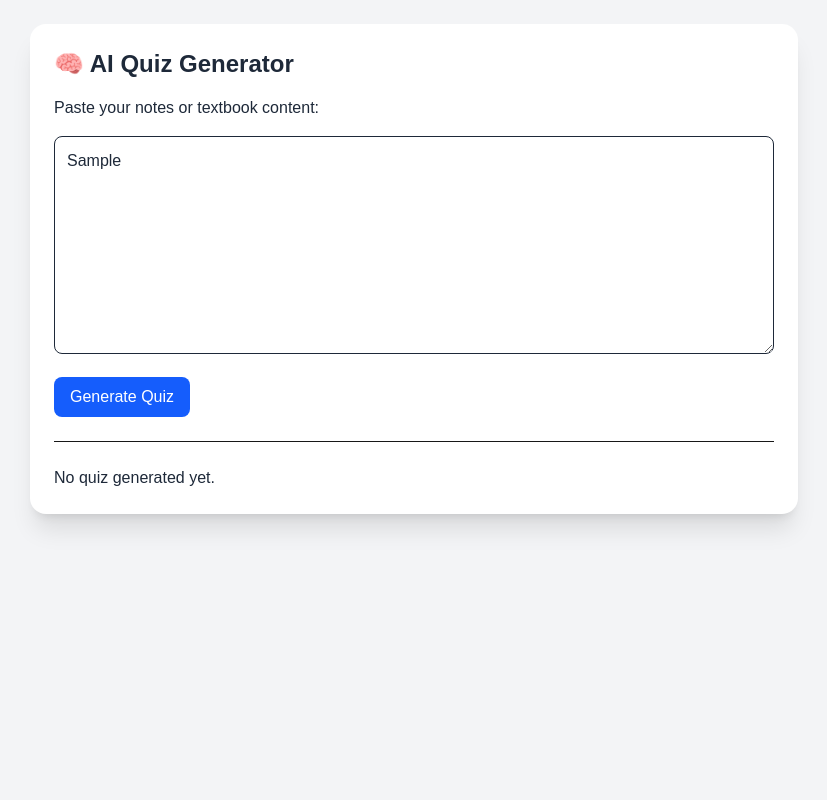
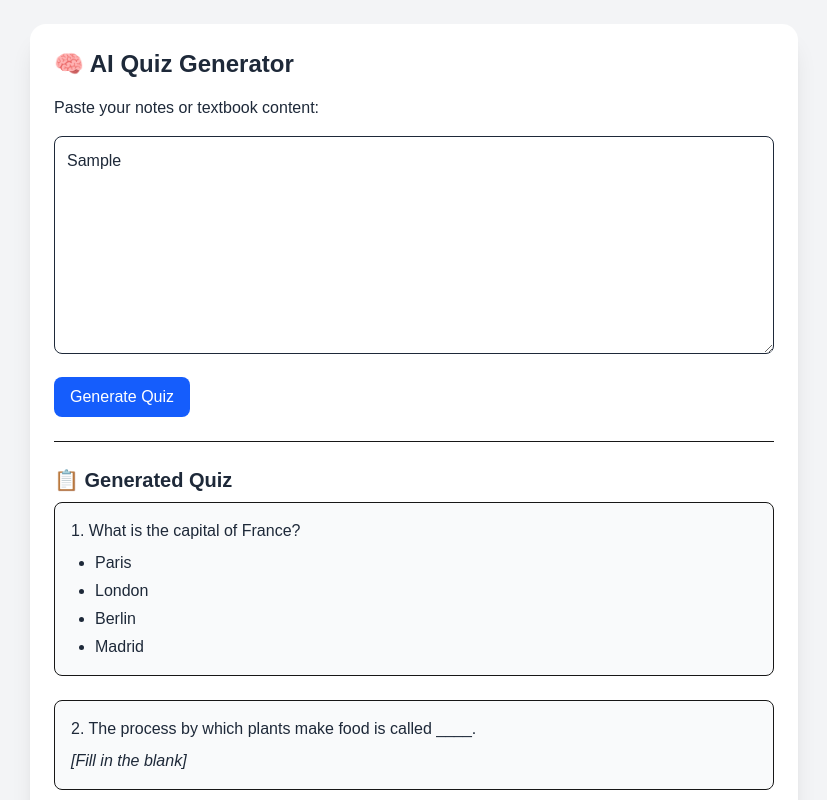
Before and after one commit to simar-s2/ai-quizzer, a Next.js app: page / in a window 1280 px wide. Both pictures are taken after typing "Sample" into the empty fields and a click on the button "Generate Quiz". Shown: the top 800 px of the page, without its empty margins (226-1053 px from the left). Built offline with nearby package versions, Linux system fonts and the light colour scheme.

Commit message:
Add static quiz generation

```diff
--- a/src/app/page.tsx
+++ b/src/app/page.tsx
@@ -3,10 +3,19 @@
 import UploadForm from "../components/UploadForm";
 import QuizPreview from "../components/QuizPreview";
 import { useState } from "react";
+import { generateMockQuiz } from "../lib/generateMockQuiz";
 
 export default function Home() {
   const [quizText, setQuizText] = useState("");
-  const [quizQuestions, setQuizQuestions] = useState([]);
+  type QuizQuestion = {
+    type: "mcq" | "fill" | "truefalse";
+    question: string;
+    options?: string[];
+    answer: string;
+  };
+
+  const [quizQuestions, setQuizQuestions] = useState<QuizQuestion[]>([]);
+
 
   return (
     <main className="min-h-screen bg-gray-100 p-6">
@@ -16,7 +25,8 @@ export default function Home() {
         <UploadForm
           onTextSubmit={(text: string) => {
             setQuizText(text);
-            // TODO: send text to GPT
+            const generated = generateMockQuiz(text);
+            setQuizQuestions(generated);
           }}
         />
 
--- a/src/components/QuizPreview.tsx
+++ b/src/components/QuizPreview.tsx
@@ -10,14 +10,14 @@ export default function QuizPreview({
 
     return (
       <div className="space-y-6">
-        <h2 className="text-xl font-semibold mb-2">📋 Generated Quiz</h2>
+        <h2 className="text-xl font-semibold mb-2 text-gray-800">📋 Generated Quiz</h2>
 
         {questions.map((q, idx) => (
           <div key={idx} className="border p-4 rounded-lg bg-gray-50">
-            <p className="font-medium mb-2">{idx + 1}. {q.question}</p>
+            <p className="font-medium mb-2 text-gray-800">{idx + 1}. {q.question}</p>
 
             {q.type === "mcq" && q.options && (
-              <ul className="list-disc pl-6 space-y-1">
+              <ul className="list-disc pl-6 space-y-1 text-gray-800">
                 {q.options.map((opt, i) => (
                   <li key={i}>{opt}</li>
                 ))}
@@ -25,11 +25,11 @@ export default function QuizPreview({
             )}
 
             {q.type === "fill" && (
-              <p className="italic text-gray-900">[Fill in the blank]</p>
+              <p className="italic text-gray-800">[Fill in the blank]</p>
             )}
 
             {q.type === "truefalse" && (
-              <p className="italic text-gray-900">[True or False]</p>
+              <p className="italic text-gray-800">[True or False]</p>
             )}
           </div>
         ))}
--- /dev/null
+++ b/src/lib/generateMockQuiz.ts
@@ -0,0 +1,20 @@
+export function generateMockQuiz(text: string) {
+    return [
+        {
+            type: "mcq",
+            question: "What is the capital of France?",
+            options: ["Paris", "London", "Berlin", "Madrid"],
+            answer: "Paris",
+          },
+          {
+            type: "fill",
+            question: "The process by which plants make food is called ____.",
+            answer: "photosynthesis",
+          },
+          {
+            type: "truefalse",
+            question: "The Earth revolves around the Moon.",
+            answer: "False",
+          },
+    ]
+}
```
Also changed, not shown: package.json (+7 -6 lines), 2 other files (tests, documents, lock files or other folders).
